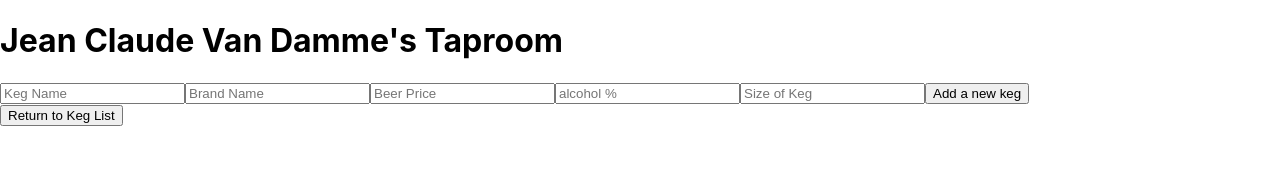
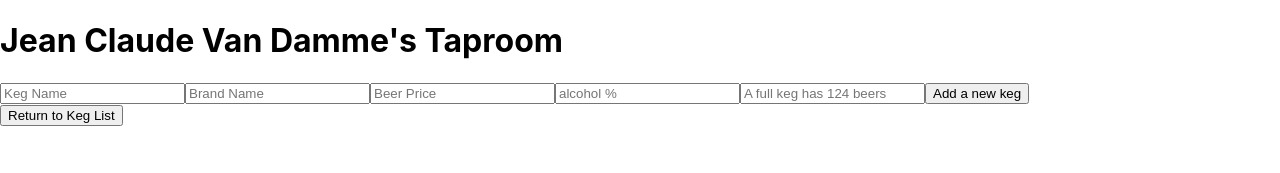
Before and after one commit to Dave-Sterry/Tap-Room, a React (Create React App) app: page / in a window 1280 px wide. Both pictures are taken after a click on the button "Add a keg". Shown: the top 173 px of the page. Built offline with nearby package versions, Linux system fonts and the light colour scheme.

Commit message:
adjust form, details

```diff
--- a/src/components/KegControl.js
+++ b/src/components/KegControl.js
@@ -66,7 +66,6 @@
   }
 
   handleBuyBeer = () => {
-    console.log("reached!");
     const newKeg = this.state.selectedKeg;
     const adjustedKeg = { ...newKeg, beer: newKeg.beer -1 }
     const editedMasterKegList = this.state.masterKegList.filter(keg => keg.id !== this.state.selectedKeg.id).concat(adjustedKeg);
--- a/src/components/KegDetail.js
+++ b/src/components/KegDetail.js
@@ -10,8 +10,8 @@
       <p>Price: ${keg.price} - ABV: {keg.alcoholContent}</p>
       {/* <p>Number of Kegs: {keg.quantity}</p> */}
         {keg.beer === 0 ?
-        <h3>this keg has been tapped! Sorry</h3>
-        : <p>Beers Left in keg: {keg.beer}</p>
+        <h3>This keg has been tapped! Sorry</h3>
+        : <p>Beers left in keg: {keg.beer}</p>
         }
 
       {keg.beer > 0? <button onClick= { props.onClickingBuyBeer }>Sell a beer from this keg</button>: null}
--- a/src/components/ReusableForm.js
+++ b/src/components/ReusableForm.js
@@ -23,9 +23,9 @@
           placeholder='alcohol %' />
         <input
           type='number'
-          min = '0'
+          min = '124'
           name='beer'
-          placeholder='Size of Keg' />
+          placeholder='A full keg has 124 beers' />
           <button type='submit'>{props.buttonText}</button>
 
       </form>
```
